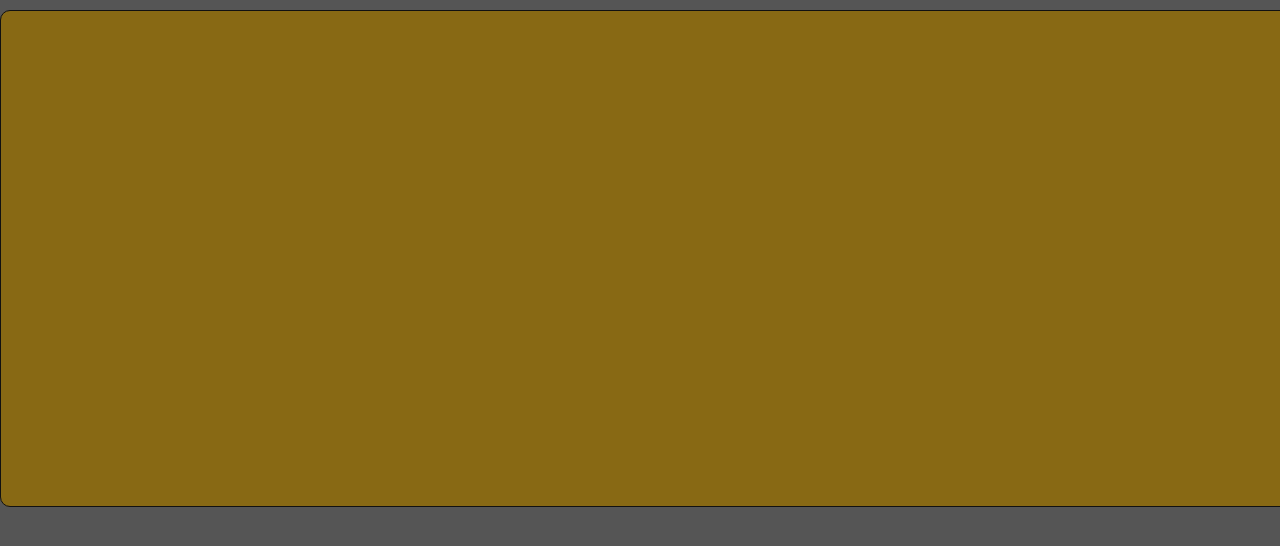
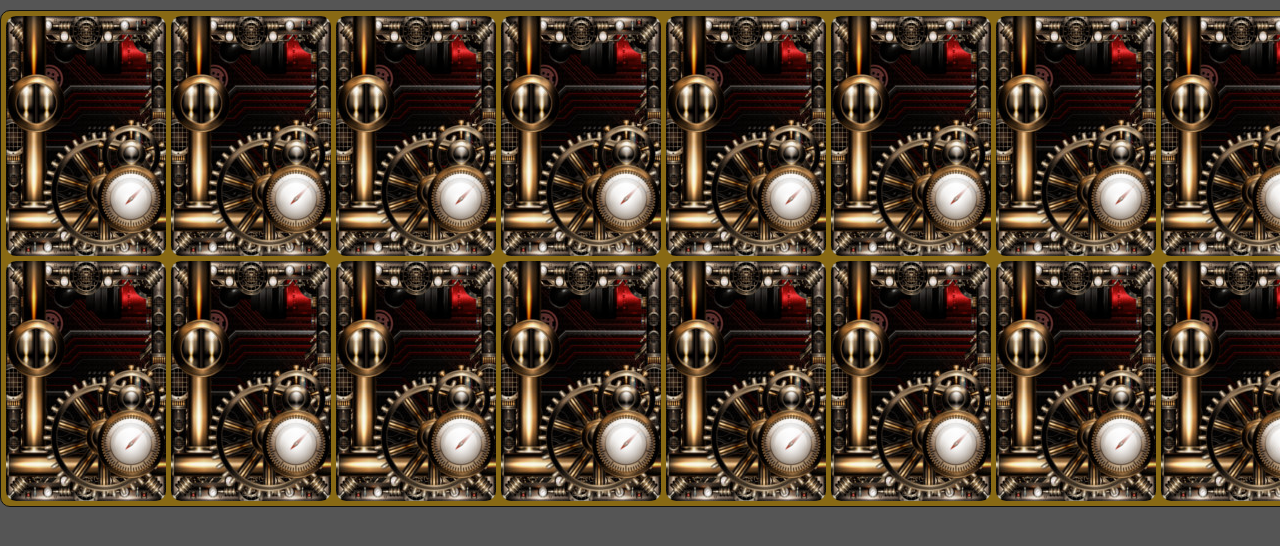
Before and after one commit to flaviocode/ESTUDO, a plain HTML site: page GAMES/JOGO DA MEMÓRIA/index.html in a window 1280 px wide. Shown: the top 546 px of the page. Drawn offline with Linux system fonts and the light colour scheme.

Commit message:
TERMINO AULA CARDS SEM COMENTARIOS

```diff
--- a/GAMES/JOGO DA MEMÓRIA/css/style.css
+++ b/GAMES/JOGO DA MEMÓRIA/css/style.css
@@ -23,3 +23,14 @@ body {
     position: absolute;
     border-radius: 10px;
 }
+
+.face {
+    width: 100%;
+    height: 100%;
+    position: absolute;
+    border-radius: 10px;
+}
+
+.back {
+    background: url(../img/verso.jpg);
+}
--- a/GAMES/JOGO DA MEMÓRIA/js/script.js
+++ b/GAMES/JOGO DA MEMÓRIA/js/script.js
@@ -1 +1,11 @@
-console.log("teste")
+(function(){
+    startGame();
+
+    function startGame() {
+        for (var i = 0; i < 16; i++) {
+            var card = document.querySelector("#card" + i);
+            card.style.left = i%8 === 0 ? 5 + "px" : i%8 * 165 + 5 + "px";
+            card.style.top = i < 8 ? 5 + "px" : 250 + "px";
+        }
+    }
+}());
```
